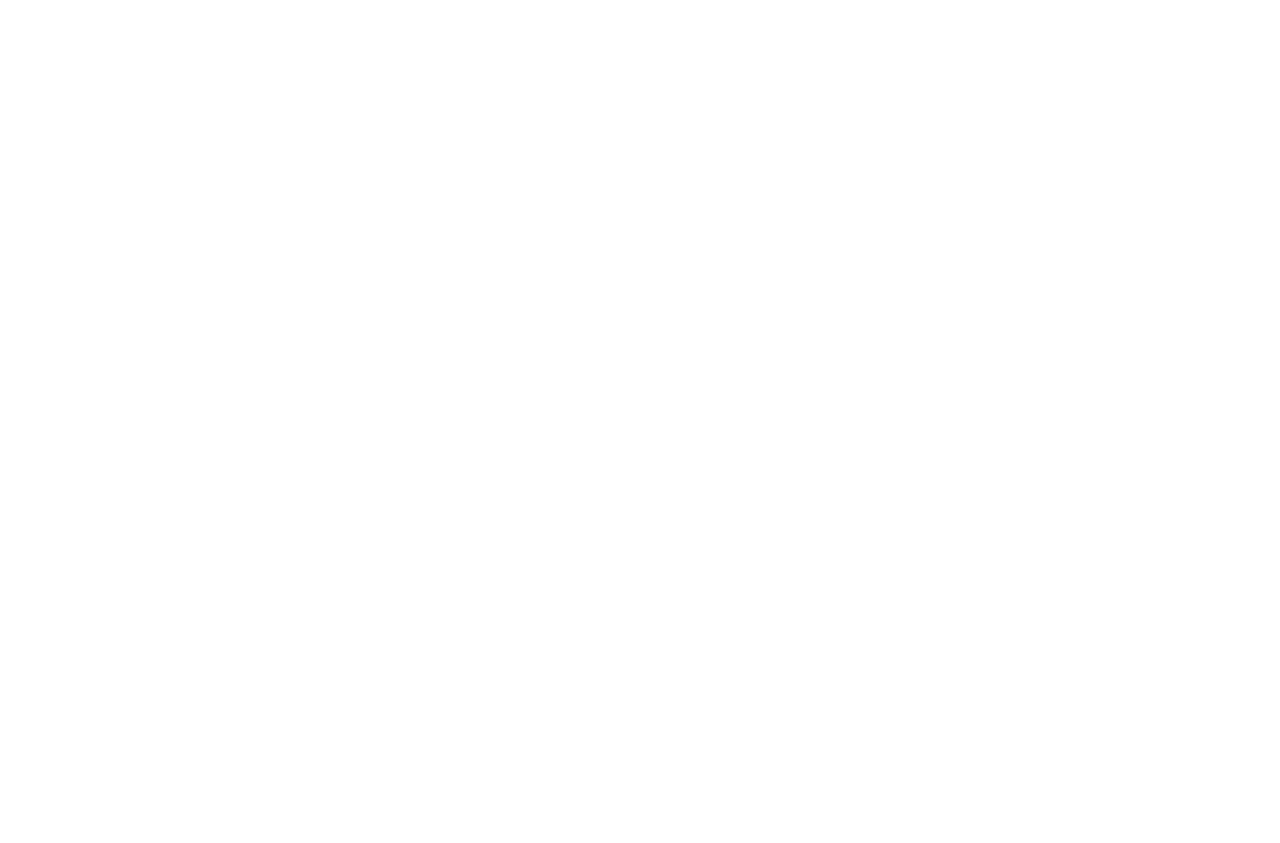
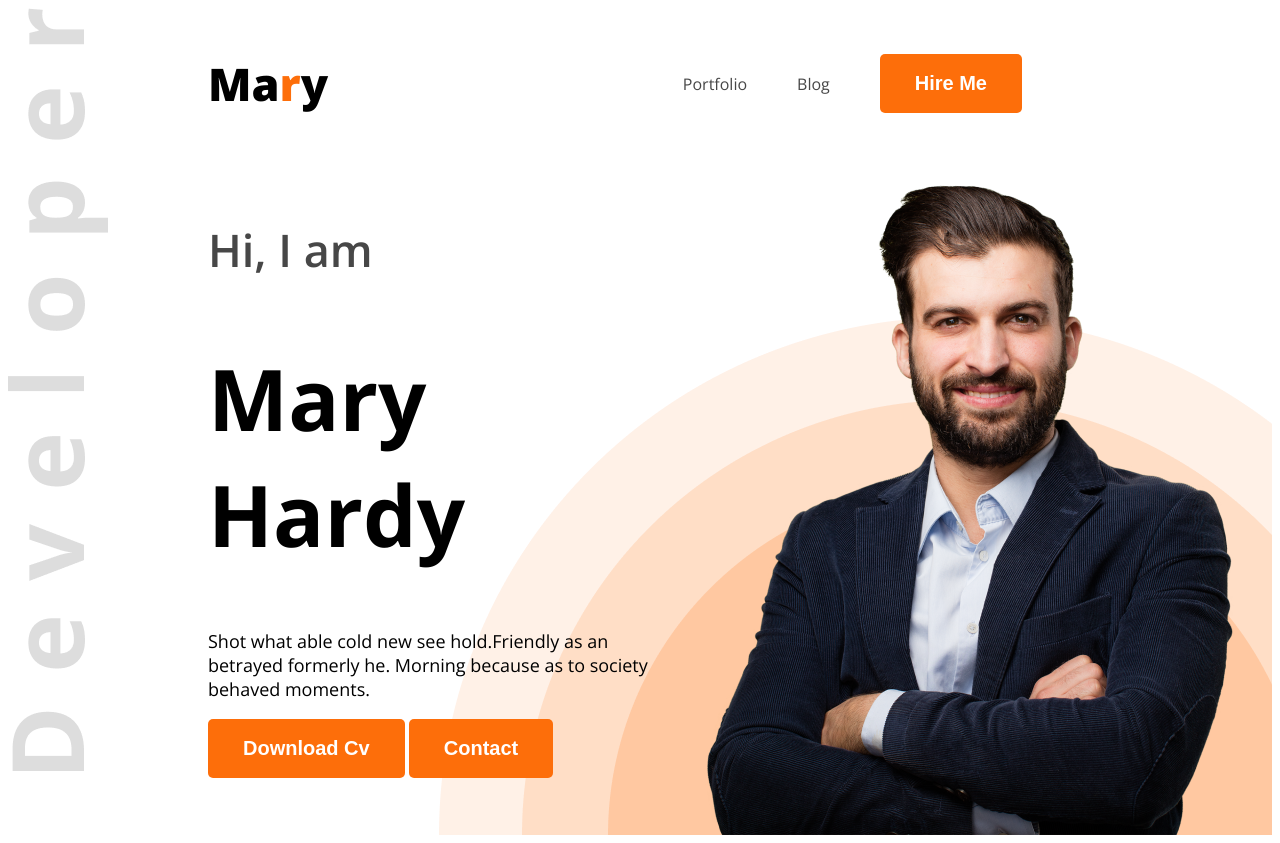
Before and after one commit to Arif-sky/my-portfolio, a plain HTML site: page index.html in a window 1280 px wide. Before the commit the page ends 800 px from the top, so only its background shows below. Drawn offline with nearby package versions, Linux system fonts and the light colour scheme.

Commit message:
added header

```diff
--- a/index.html
+++ b/index.html
@@ -4,9 +4,40 @@
     <meta charset="UTF-8" />
     <meta name="viewport" content="width=device-width, initial-scale=1.0" />
     <title>Arif's Portfolio</title>
+    <link rel="preconnect" href="https://fonts.googleapis.com" />
+    <link rel="preconnect" href="https://fonts.gstatic.com" crossorigin />
+    <link
+      href="https://fonts.googleapis.com/css2?family=Open+Sans:ital,wght@0,300..800;1,300..800&display=swap"
+      rel="stylesheet"
+    />
+    <link rel="stylesheet" href="styles/portfolio.css" />
   </head>
-  <body>
-    <header></header>
+  <body class="open-sans-normal">
+    <header class="header">
+      <nav>
+        <h3 class="nav-title">Ma<span class="text-primary">r</span>y</h3>
+        <ul>
+          <li><a class="dark-2" href="">Portfolio</a></li>
+          <li><a class="dark-2" href="">Blog</a></li>
+          <li>
+            <a href=""><button class="btn-primary">Hire Me</button></a>
+          </li>
+        </ul>
+      </nav>
+      <div class="banner">
+        <div class="banner-content">
+          <h4 class="greetings dark-2">Hi, I am</h4>
+          <h1 class="banner-title">Mary Hardy</h1>
+          <p class="banner-description">
+            Shot what able cold new see hold.Friendly as an betrayed formerly
+            he. Morning because as to society behaved moments.
+          </p>
+          <button class="btn-primary">Download Cv</button>
+          <button class="btn-primary">Contact</button>
+        </div>
+        <img src="images/hardy.png" alt="profile pic" />
+      </div>
+    </header>
     <main></main>
     <footer></footer>
   </body>
--- /dev/null
+++ b/styles/portfolio.css
@@ -0,0 +1,71 @@
+.open-sans-normal {
+  font-family: "Open Sans", sans-serif;
+  font-optical-sizing: auto;
+  font-style: normal;
+  font-variation-settings: "wdth" 100;
+}
+
+/* Shared Style */
+.text-primary {
+  color: #fd6e0a;
+}
+.dark-2 {
+  color: #474747;
+}
+.header {
+  background-image: url(../images/developer.png), url(../images/header_bg.png);
+  background-repeat: no-repeat;
+  background-position: top left, right bottom;
+}
+.btn-primary {
+  background-color: #fd6e0a;
+  color: #ffffff;
+  padding: 18px 35px;
+  font-weight: 700;
+  font-size: 20px;
+  border-radius: 5px;
+  border: none;
+}
+
+/* Navbar Styles */
+nav {
+  display: flex;
+  align-items: center;
+  justify-content: space-between;
+  margin: 0 200px;
+}
+.nav-title {
+  font-weight: 800;
+  font-size: 45px;
+}
+nav ul {
+  display: flex;
+  align-items: center;
+}
+nav ul li {
+  list-style: none;
+  margin-right: 50px;
+}
+nav ul li a {
+  text-decoration: none;
+}
+/* Bannner styles */
+.banner {
+  display: flex;
+  justify-content: space-between;
+  margin: 0 30px 0 200px;
+}
+.banner-content {
+  max-width: 585px;
+}
+.greetings {
+  font-size: 45px;
+  font-weight: 600;
+}
+.banner-title {
+  font-weight: 700;
+  font-size: 85px;
+}
+.banner-description {
+  font-size: 18px;
+}
```
